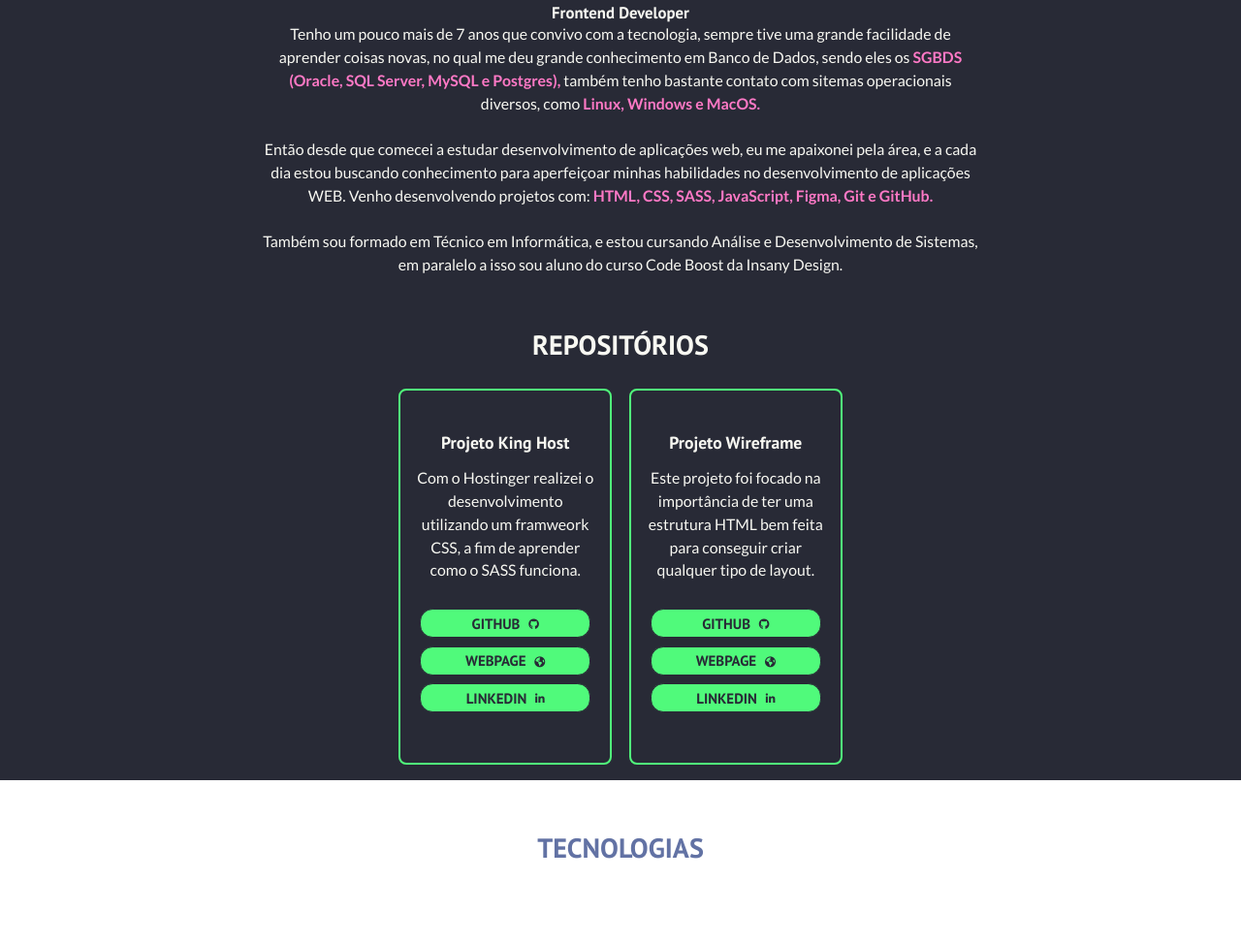
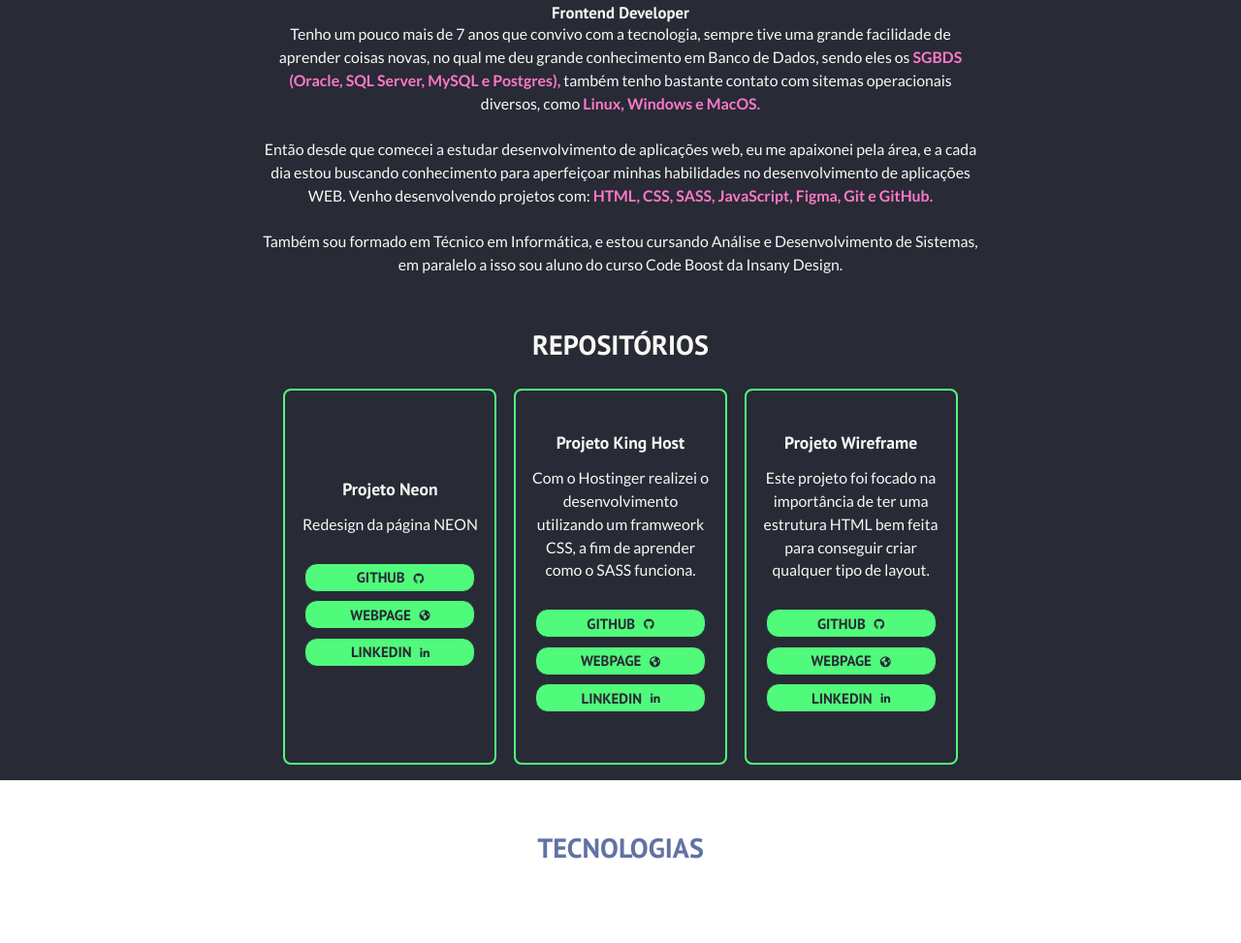
Before and after one commit to LucasBlunTT/Portfolio, a plain HTML site: page index.html in a window 1280 px wide. Shown: the part 474-1447 px from the top of the page at 97% size. Drawn offline with nearby package versions, Linux system fonts and the light colour scheme.

Commit message:
CV fixed

```diff
--- a/index.html
+++ b/index.html
@@ -73,7 +73,7 @@
       </div>
       <div class="project">
         <div class="projects">
-          <!-- <div class="cards neon">
+          <div class="cards neon">
             <h3>Projeto Neon</h3>
             <p>
               Redesign da página NEON
@@ -90,7 +90,7 @@
               <span>LINKEDIN</span>
               <i class="fa-brands fa-linkedin-in fa-lg"></i>
             </a>
-          </div> -->
+          </div>
           <div class="cards king-hosts">
             <h3>Projeto King Host</h3>
             <p>
```
Also changed, not shown: 1 other file.
